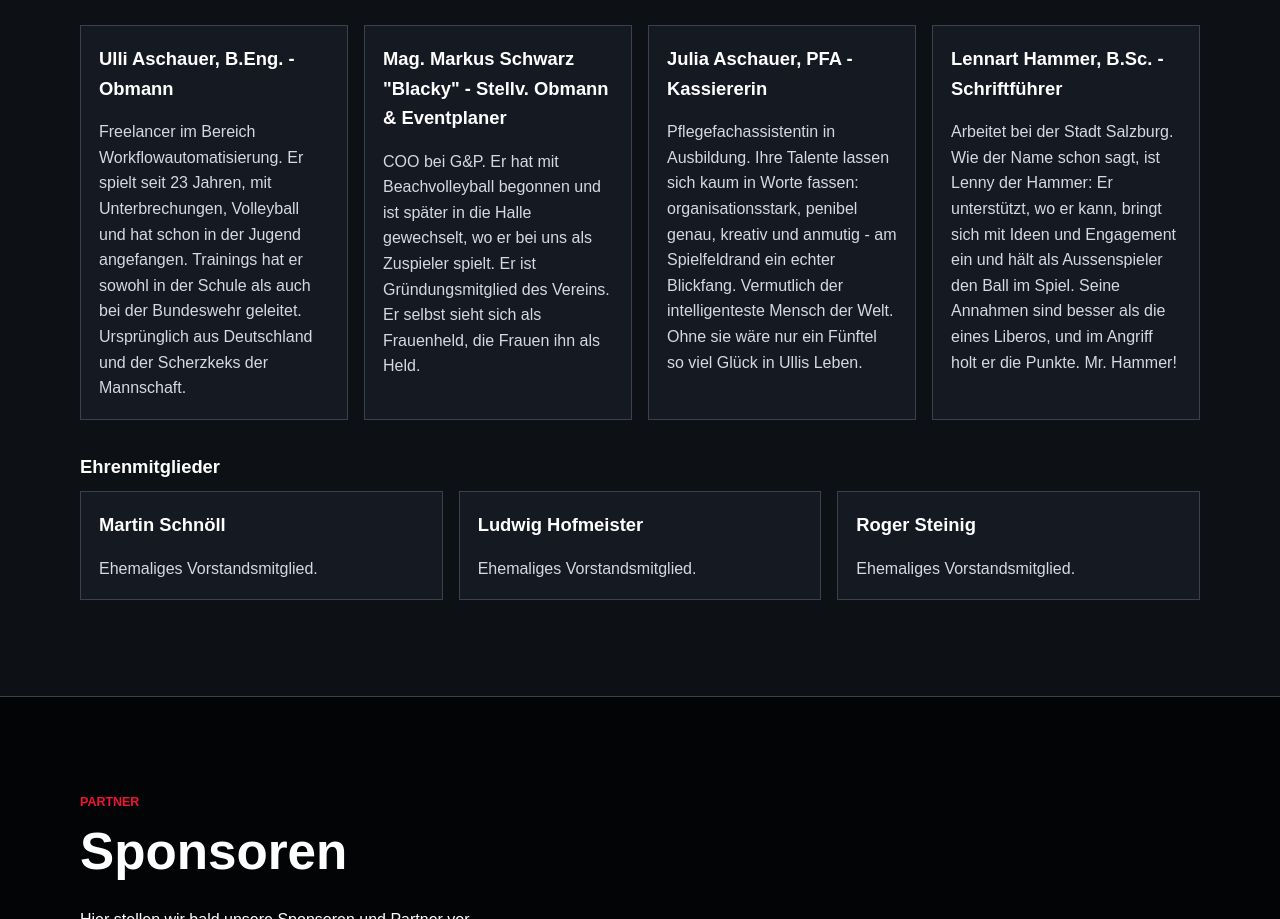
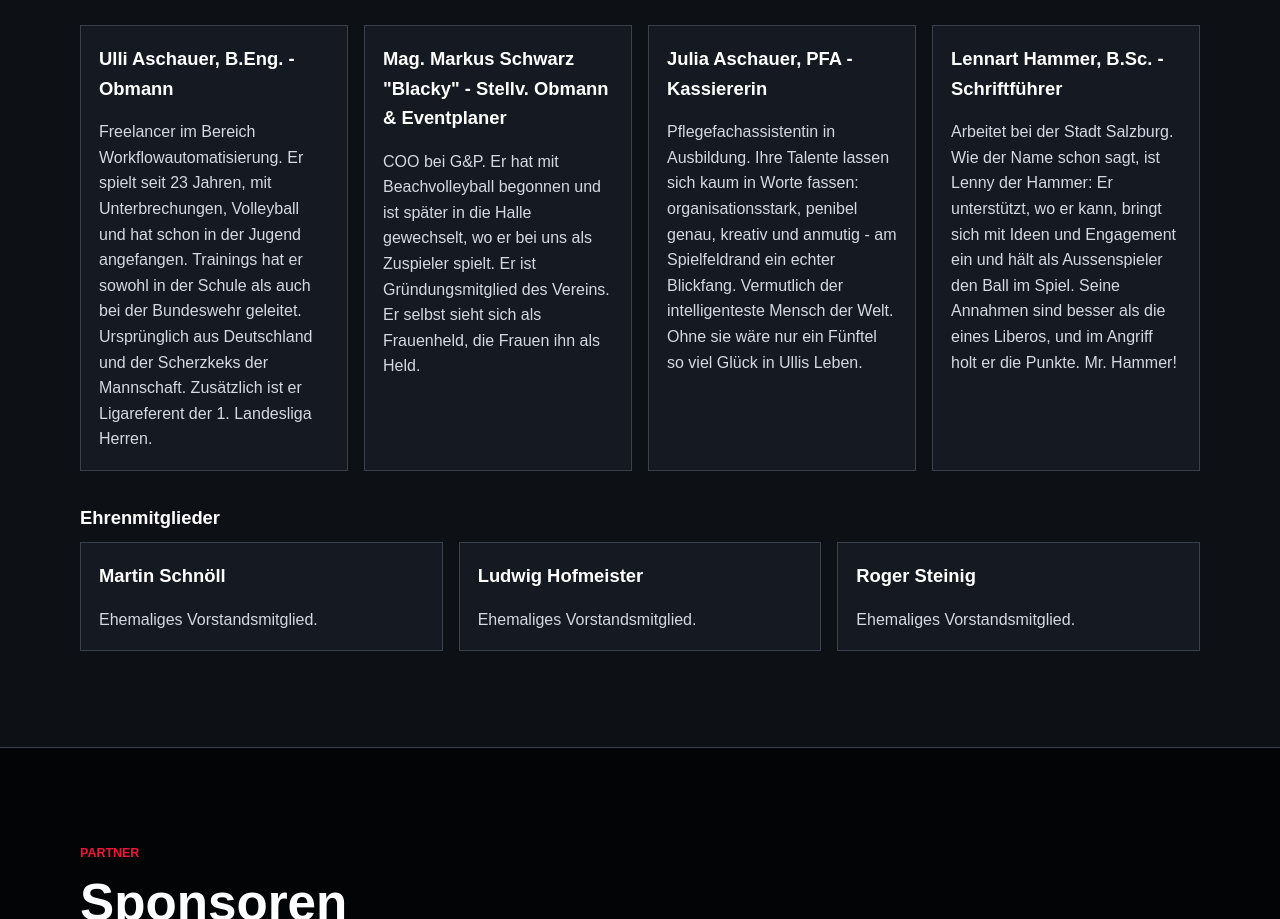
Before and after one commit to ulli-aschauer/Website, a plain HTML site: page index.html in a window 1280 px wide. Shown: the part 6433-7352 px from the top of the page. Drawn offline with Linux system fonts and the light colour scheme.

Commit message:
Add Ligareferent role to Ulli's bio, set up custom domain CNAME
Adds the CNAME file for GitHub Pages so the site can be reached at
blackwolves.aschauer-solution.com once the DNS record is set.

```diff
--- a/index.html
+++ b/index.html
@@ -213,7 +213,7 @@
       <div class="people-grid">
         <article class="info-card">
           <h3>Ulli Aschauer, B.Eng. - Obmann</h3>
-          <p>Freelancer im Bereich Workflowautomatisierung. Er spielt seit 23 Jahren, mit Unterbrechungen, Volleyball und hat schon in der Jugend angefangen. Trainings hat er sowohl in der Schule als auch bei der Bundeswehr geleitet. Ursprünglich aus Deutschland und der Scherzkeks der Mannschaft.</p>
+          <p>Freelancer im Bereich Workflowautomatisierung. Er spielt seit 23 Jahren, mit Unterbrechungen, Volleyball und hat schon in der Jugend angefangen. Trainings hat er sowohl in der Schule als auch bei der Bundeswehr geleitet. Ursprünglich aus Deutschland und der Scherzkeks der Mannschaft. Zusätzlich ist er Ligareferent der 1. Landesliga Herren.</p>
         </article>
         <article class="info-card">
           <h3>Mag. Markus Schwarz "Blacky" - Stellv. Obmann &amp; Eventplaner</h3>
```
Also changed, not shown: 1 other file.
